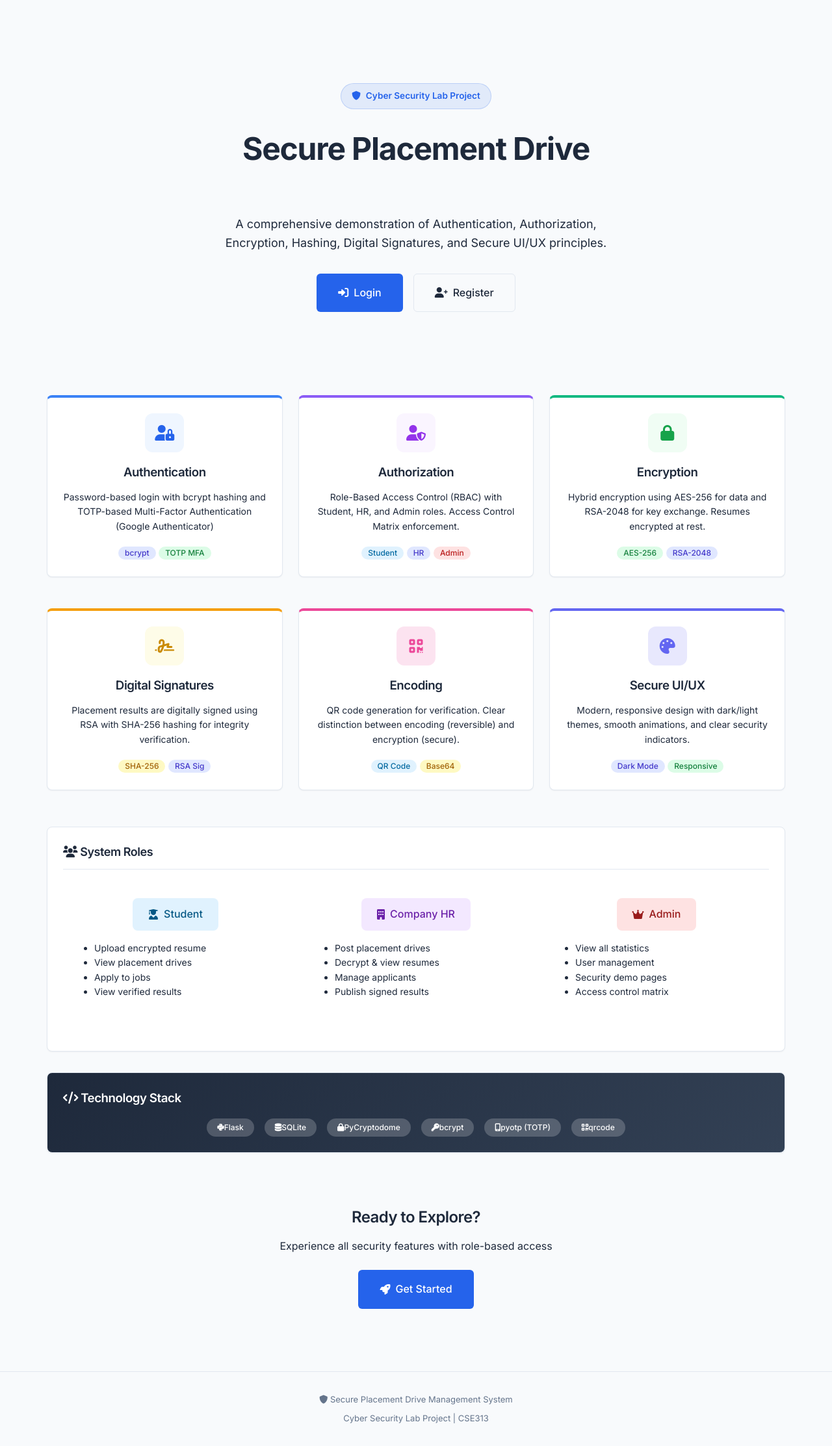
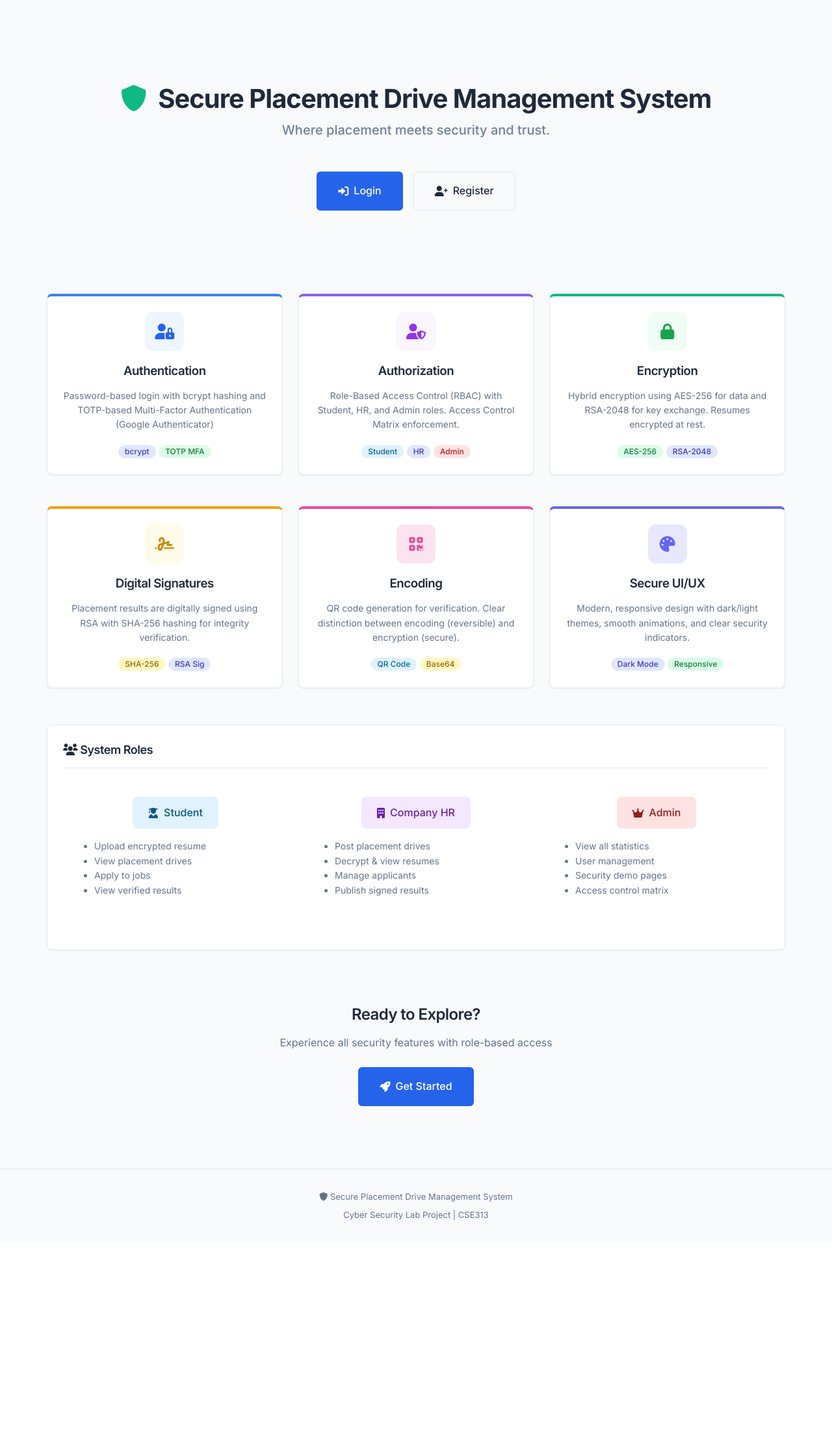
Before and after one commit to ksskarthik18/Secure-Placement-Drive-Management-System, a Flask app: page / in a window 1280 px wide. Shown: the part 65-2290 px from the top of the page at 65% size. After the commit the page ends 1942 px from the top, so only its background shows below. Run offline with Flask 3, Linux system fonts and the light colour scheme.

Commit message:
Made some changes in the home page

```diff
--- a/app/static/css/style.css
+++ b/app/static/css/style.css
@@ -21,6 +21,7 @@
     /* Slate 800 */
     --text-muted: #64748b;
     /* Slate 500 */
+    --text-secondary: #64748b;
 
     /* Status Colors (Muted Professional) */
     --success-bg: #dcfce7;
@@ -53,6 +54,7 @@
 
     --text-main: #f1f5f9;
     --text-muted: #94a3b8;
+    --text-secondary: #94a3b8;
 
     --border-color: #334155;
 
--- a/app/templates/auth/login.html
+++ b/app/templates/auth/login.html
@@ -38,10 +38,13 @@
 
             <div
                 style="text-align: center; margin-top: 1.5rem; padding-top: 1.5rem; border-top: 1px solid var(--border-color);">
-                <p style="color: var(--text-secondary); font-size: 14px; margin: 0;">
+                <p style="color: var(--text-secondary); font-size: 14px; margin: 0 0 1rem;">
                     Don't have an account?
                     <a href="{{ url_for('auth.register') }}" style="font-weight: 600;">Register</a>
                 </p>
+                <a href="{{ url_for('main.home') }}" class="btn btn-outline btn-block" style="justify-content: center;">
+                    <i class="fas fa-arrow-left"></i> Back to Home Page
+                </a>
             </div>
         </div>
     </div>
--- a/app/templates/base.html
+++ b/app/templates/base.html
@@ -81,6 +81,20 @@
 
     <!-- Theme Toggle Script -->
     <script>
+        // Auto-dismiss Flash Messages (2.5s)
+        window.addEventListener('load', () => {
+            const alerts = document.querySelectorAll('.alert');
+            if (alerts.length > 0) {
+                alerts.forEach(alert => {
+                    setTimeout(() => {
+                        alert.style.transition = 'opacity 0.5s ease-out';
+                        alert.style.opacity = '0';
+                        setTimeout(() => { alert.remove(); }, 500);
+                    }, 2500);
+                });
+            }
+        });
+
         const toggle = document.getElementById('theme-toggle');
         const icon = toggle.querySelector('i');
         const body = document.body;
--- a/app/templates/home.html
+++ b/app/templates/home.html
@@ -16,22 +16,18 @@
         background: radial-gradient(circle at 50% 50%, transparent 0%, var(--bg-body) 80%);">
     </div>
 
-    <div class="hero-badge"
-        style="display: inline-flex; align-items: center; gap: 8px; background: rgba(37, 99, 235, 0.1); color: var(--accent-color); padding: 8px 16px; border-radius: 99px; font-size: 0.85rem; font-weight: 600; margin-bottom: 2rem; border: 1px solid rgba(37, 99, 235, 0.2);">
-        <i class="fas fa-shield-alt"></i>
-        Cyber Security Lab Project
-    </div>
 
-    <h1 style="font-size: 3rem; font-weight: 700; margin-bottom: 1rem; line-height: 1.2;">
-        Secure Placement Drive<br>
-        <span
-            style="background: linear-gradient(135deg, var(--primary-500), #ec4899); -webkit-background-clip: text; -webkit-text-fill-color: transparent;">Management
-            System</span>
+
+
+
+    <h1 style="font-size: 2.5rem; font-weight: 700; margin-bottom: 0; line-height: 1.2;">
+        <i class="fas fa-shield-alt" style="color: #10b981; margin-right: 10px;"></i>
+        Secure Placement Drive Management System
     </h1>
 
-    <p style="font-size: 1.125rem; color: var(--text-secondary); max-width: 600px; margin: 0 auto 2rem;">
-        A comprehensive demonstration of Authentication, Authorization, Encryption,
-        Hashing, Digital Signatures, and Secure UI/UX principles.
+    <p
+        style="font-size: 1.25rem; color: var(--text-secondary); max-width: 600px; margin: 0.5rem auto 3rem; font-weight: 500; opacity: 0.9;">
+        Where placement meets security and trust.
     </p>
 
     <div style="display: flex; gap: 1rem; justify-content: center; flex-wrap: wrap;">
@@ -197,31 +193,7 @@
     </div>
 </div>
 
-<!-- Technology Stack -->
-<div class="card slide-up"
-    style="margin-top: 2rem; background: linear-gradient(135deg, #1e293b, #334155); color: white;">
-    <h3 style="color: white; margin-bottom: 1rem;"><i class="fas fa-code"></i> Technology Stack</h3>
-    <div style="display: flex; flex-wrap: wrap; gap: 1rem; justify-content: center;">
-        <span class="badge" style="background: rgba(255,255,255,0.2); color: white; padding: 8px 16px;">
-            <i class="fab fa-python"></i> Flask
-        </span>
-        <span class="badge" style="background: rgba(255,255,255,0.2); color: white; padding: 8px 16px;">
-            <i class="fas fa-database"></i> SQLite
-        </span>
-        <span class="badge" style="background: rgba(255,255,255,0.2); color: white; padding: 8px 16px;">
-            <i class="fas fa-lock"></i> PyCryptodome
-        </span>
-        <span class="badge" style="background: rgba(255,255,255,0.2); color: white; padding: 8px 16px;">
-            <i class="fas fa-key"></i> bcrypt
-        </span>
-        <span class="badge" style="background: rgba(255,255,255,0.2); color: white; padding: 8px 16px;">
-            <i class="fas fa-mobile-alt"></i> pyotp (TOTP)
-        </span>
-        <span class="badge" style="background: rgba(255,255,255,0.2); color: white; padding: 8px 16px;">
-            <i class="fas fa-qrcode"></i> qrcode
-        </span>
-    </div>
-</div>
+
 
 <!-- CTA Section -->
 <div style="text-align: center; margin-top: 3rem; padding: 2rem;">
```
Also changed, not shown: app/templates/auth/setup_totp.html (+12 -7 lines), app/templates/auth/verify_totp.html (+10 -6 lines).
